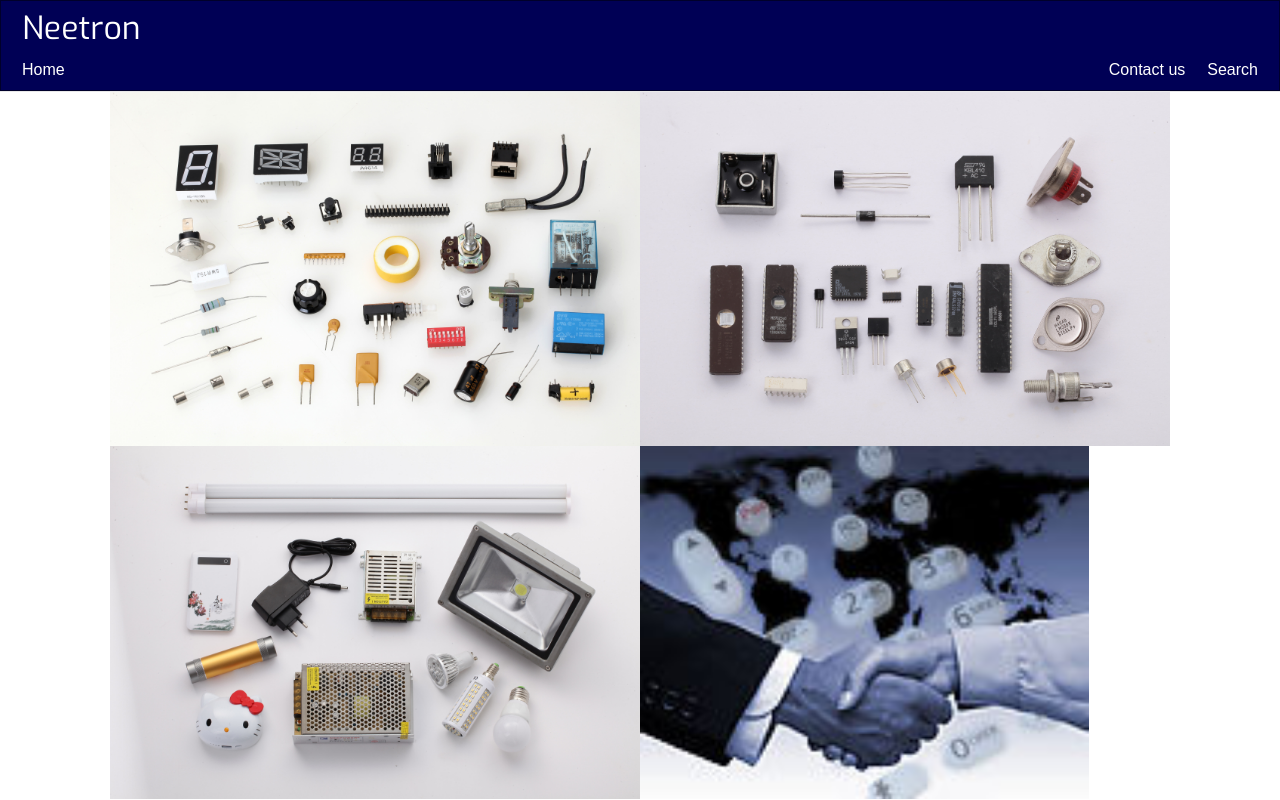
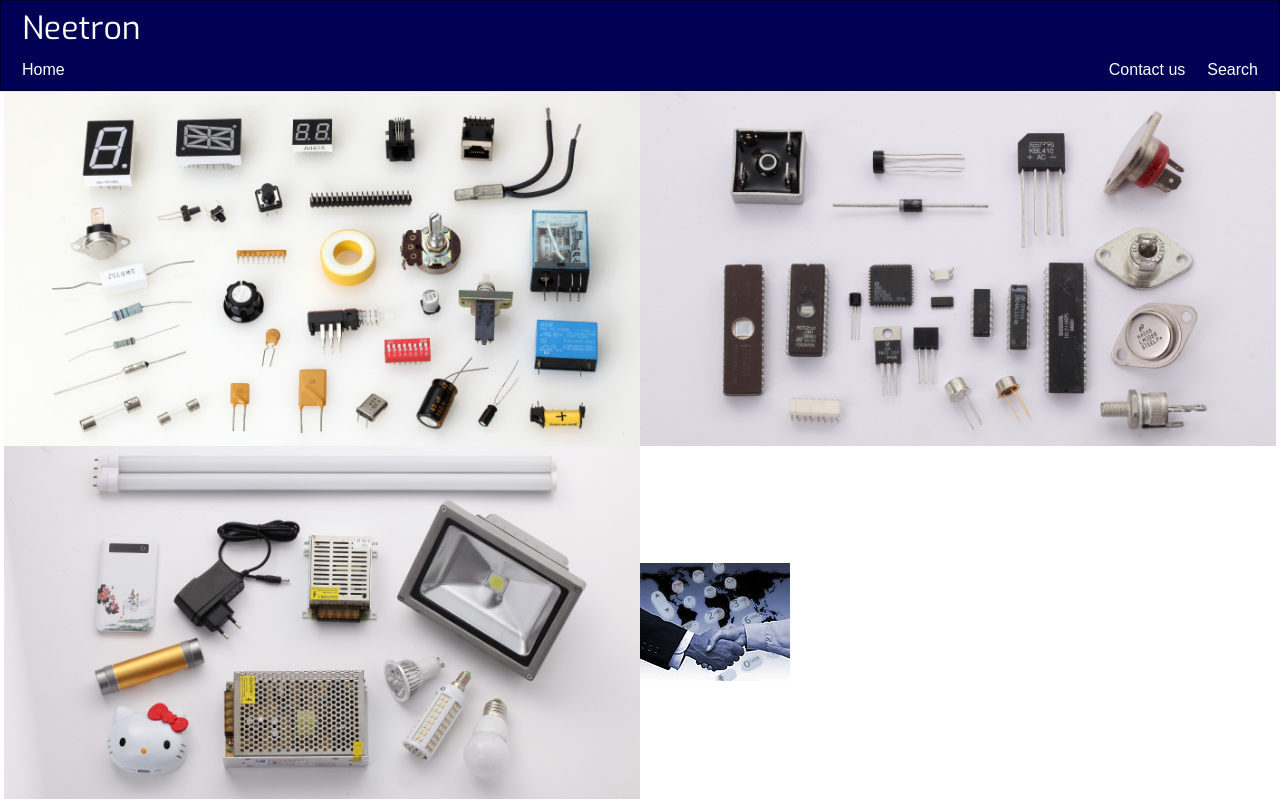
Before and after one commit to neetron/neetron.github.io, a plain HTML site: page index.html in a window 1280 px wide. Drawn offline with Linux system fonts and the light colour scheme.

Commit message:
Update css

```diff
--- a/styles.css
+++ b/styles.css
@@ -54,12 +54,16 @@ body {
 .item td {
 	padding: 0px;
 	position: relative;
+	overflow: hidden;
 }
 
 img {
 	position: absolute;
-	height: 100%;
+	max-height: 120%;
+	max-width: 100%;
+	margin: auto;
 	top: 0;
+	bottom: 0;
 }
 
 .left {
```
